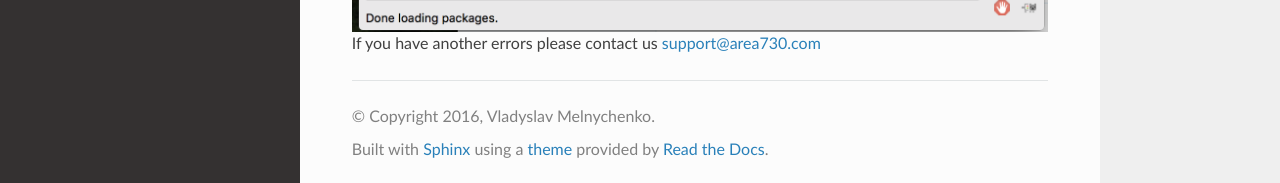
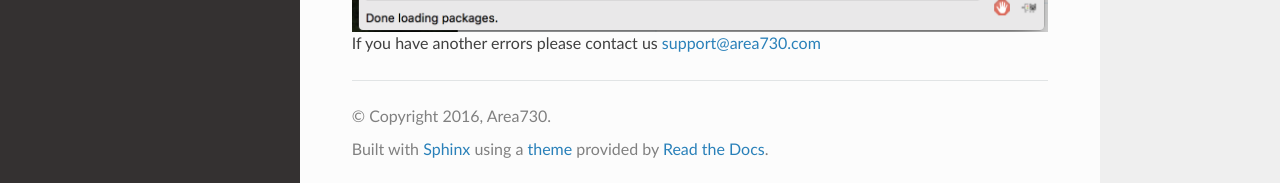
Before and after one commit to Area730/AdmobPlugin, a Sphinx documentation site: the page built from docs/index.rst, in a window 1280 px wide and 900 px high, scrolled down 5317 px. Shown: the part 714-897 px from the top of the window. Built offline with Sphinx 7.4.7 and the Read the Docs theme 2.0.0, drawn with Linux system fonts in a browser that asks for light colours; some of the changed lines change nothing that is shown.

Commit message:
Modify copyrights

```diff
--- a/docs/conf.py
+++ b/docs/conf.py
@@ -1,6 +1,6 @@
 # -*- coding: utf-8 -*-
 #
-# MiniMap documentation build configuration file, created by
+# AdmobPlugin documentation build configuration file, created by
 # sphinx-quickstart on Tue Apr 12 02:04:32 2016.
 #
 # This file is execfile()d with the current directory set to its
@@ -54,8 +54,8 @@ master_doc = 'index'
 
 # General information about the project.
 project = u'AdmobPlugin'
-copyright = u'2016, Vladyslav Melnychenko'
-author = u'Vladyslav Melnychenko'
+copyright = u'2016, Area730'
+author = u'Area730'
 
 # The version info for the project you're documenting, acts as replacement for
 # |version| and |release|, also used in various other places throughout the
@@ -129,7 +129,7 @@ html_theme_path = [sphinx_rtd_theme.get_html_theme_path()]
 
 # The name for this set of Sphinx documents.
 # "<project> v<release> documentation" by default.
-#html_title = u'MiniMap v1.1'
+#html_title = u'AdmobPlugin v1.1'
 
 # A shorter title for the navigation bar.  Default is the same as html_title.
 #html_short_title = None
@@ -211,7 +211,7 @@ html_static_path = ['_static']
 #html_search_scorer = 'scorer.js'
 
 # Output file base name for HTML help builder.
-htmlhelp_basename = 'MiniMapdoc'
+htmlhelp_basename = 'AdmobPlugindoc'
 
 # -- Options for LaTeX output ---------------------------------------------
 
@@ -233,7 +233,7 @@ latex_elements = {
 # (source start file, target name, title,
 #  author, documentclass [howto, manual, or own class]).
 latex_documents = [
-    (master_doc, 'MiniMap.tex', u'MiniMap Documentation',
+    (master_doc, 'AdmobPlugin.tex', u'AdmobPlugin Documentation',
      u'Vladyslav Melnychenko', 'manual'),
 ]
 
@@ -263,7 +263,7 @@ latex_documents = [
 # One entry per manual page. List of tuples
 # (source start file, name, description, authors, manual section).
 man_pages = [
-    (master_doc, 'minimap', u'MiniMap Documentation',
+    (master_doc, 'AdmobPlugin', u'AdmobPlugin Documentation',
      [author], 1)
 ]
 
@@ -277,8 +277,8 @@ man_pages = [
 # (source start file, target name, title, author,
 #  dir menu entry, description, category)
 texinfo_documents = [
-    (master_doc, 'MiniMap', u'MiniMap Documentation',
-     author, 'MiniMap', 'One line description of project.',
+    (master_doc, 'AdmobPlugin', u'AdmobPlugin Documentation',
+     author, 'AdmobPlugin', 'One line description of project.',
      'Miscellaneous'),
 ]
 
```
Also changed, not shown: 9 other files.
